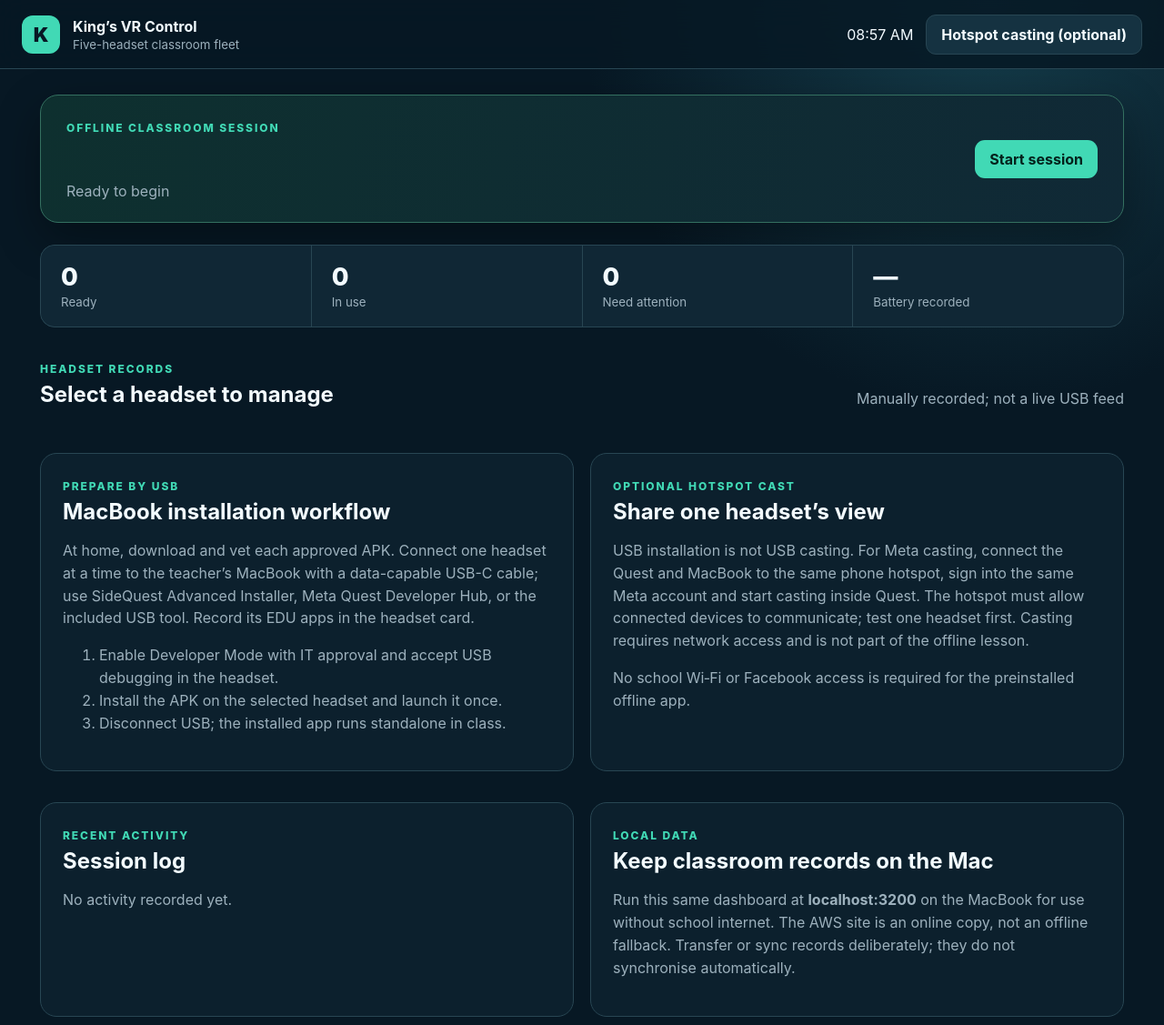
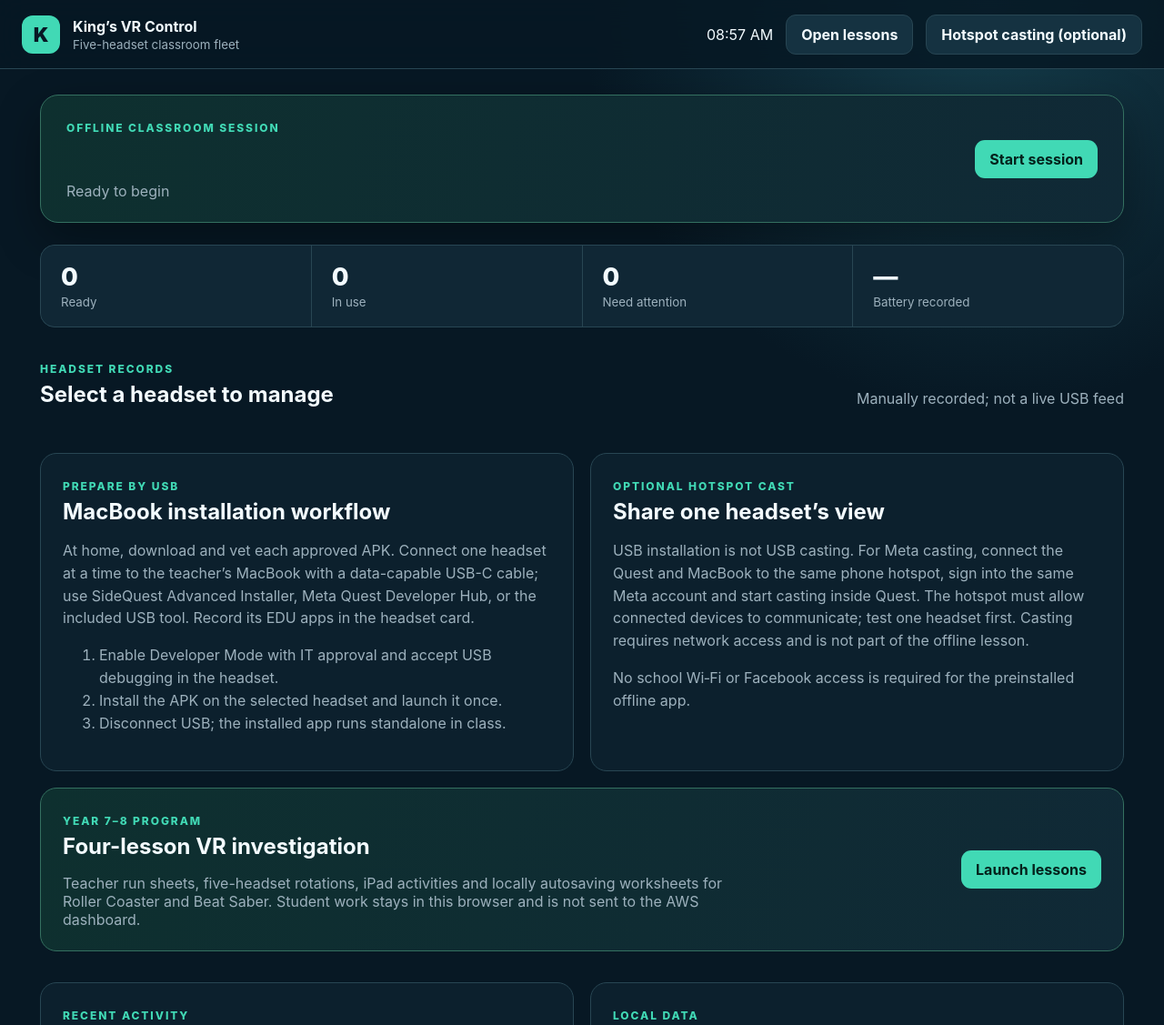
Before and after one commit to trevore777/kings-vr-control, a website: page public/index.html in a window 1280 px wide. Shown: the top 1127 px of the page at 91% size. Drawn offline with Linux system fonts and the light colour scheme; no server answers.

Commit message:
Restore lesson links on dashboard

```diff
--- a/public/index.html
+++ b/public/index.html
@@ -3,14 +3,14 @@
 <head>
   <meta charset="utf-8"><meta name="viewport" content="width=device-width,initial-scale=1">
   <meta name="theme-color" content="#071824"><meta name="description" content="Teacher control dashboard for the King's VR headset fleet">
-  <link rel="icon" href="/favicon.svg" type="image/svg+xml"><link rel="stylesheet" href="/styles.css">
+  <link rel="icon" href="/favicon.svg" type="image/svg+xml"><link rel="stylesheet" href="/styles.css"><link rel="stylesheet" href="/dashboard-extra.css">
   <title>King’s VR Control</title>
   <style>dialog textarea{font:inherit;width:100%;border:1px solid #284653;border-radius:10px;background:#071824;color:#f3fbff;padding:12px;resize:vertical}</style>
 </head>
 <body>
   <header>
     <div class="brand"><span class="mark">K</span><div><strong>King’s VR Control</strong><small>Five-headset classroom fleet</small></div></div>
-    <div class="header-actions"><span id="clock"></span><button id="cast" class="secondary">Hotspot casting (optional)</button></div>
+    <div class="header-actions"><span id="clock"></span><a class="button-link secondary student-link" href="/learn" target="_blank">Open lessons</a><button id="cast" class="secondary">Hotspot casting (optional)</button></div>
   </header>
   <main>
     <section class="session-panel">
@@ -22,6 +22,7 @@
     </div>
     <section><div class="section-heading"><div><span class="eyebrow">HEADSET RECORDS</span><h1>Select a headset to manage</h1></div><span class="refresh-note">Manually recorded; not a live USB feed</span></div><div id="devices" class="device-grid"></div></section>
     <section class="lower-grid"><article><span class="eyebrow">PREPARE BY USB</span><h2>MacBook installation workflow</h2><p>At home, download and vet each approved APK. Connect one headset at a time to the teacher’s MacBook with a data-capable USB-C cable; use SideQuest Advanced Installer, Meta Quest Developer Hub, or the included USB tool. Record its EDU apps in the headset card.</p><ol><li>Enable Developer Mode with IT approval and accept USB debugging in the headset.</li><li>Install the APK on the selected headset and launch it once.</li><li>Disconnect USB; the installed app runs standalone in class.</li></ol></article><article><span class="eyebrow">OPTIONAL HOTSPOT CAST</span><h2>Share one headset’s view</h2><p>USB installation is not USB casting. For Meta casting, connect the Quest and MacBook to the same phone hotspot, sign into the same Meta account and start casting inside Quest. The hotspot must allow connected devices to communicate; test one headset first. Casting requires network access and is not part of the offline lesson.</p><p class="muted">No school Wi‑Fi or Facebook access is required for the preinstalled offline app.</p></article></section>
+    <section class="program-callout"><div><span class="eyebrow">YEAR 7–8 PROGRAM</span><h2>Four-lesson VR investigation</h2><p>Teacher run sheets, five-headset rotations, iPad activities and locally autosaving worksheets for Roller Coaster and Beat Saber. Student work stays in this browser and is not sent to the AWS dashboard.</p></div><a class="button-link primary" href="/learn" target="_blank">Launch lessons</a></section>
     <section class="lower-grid"><article><span class="eyebrow">RECENT ACTIVITY</span><h2>Session log</h2><div id="events" class="events"><p class="muted">No activity recorded yet.</p></div></article><article><span class="eyebrow">LOCAL DATA</span><h2>Keep classroom records on the Mac</h2><p>Run this same dashboard at <b>localhost:3200</b> on the MacBook for use without school internet. The AWS site is an online copy, not an offline fallback. Transfer or sync records deliberately; they do not synchronise automatically.</p></article></section>
   </main>
   <dialog id="device-dialog"><form method="dialog"><button class="close" value="cancel" aria-label="Close">×</button><span class="eyebrow" id="dialog-model"></span><h2 id="dialog-title"></h2><label id="student-code-label">Student number (MacBook only)<input id="student-code" inputmode="numeric" pattern="[0-9]*" maxlength="12" placeholder="Digits from school email; not the email"></label><label>Learning activity<input id="activity" maxlength="100" placeholder="e.g. VR safety investigation"></label><label>Installed EDU apps / versions<textarea id="installed-apps" maxlength="500" rows="3" placeholder="e.g. Inside the PC 1.0"></textarea></label><label>Battery checked manually (%)<input id="battery" type="number" min="0" max="100" placeholder="Unknown"></label><label>Status<select id="status"><option value="ready">Ready</option><option value="active">In use</option><option value="attention">Needs attention</option><option value="charging">Charging</option></select></label><button id="save-device" class="primary" value="default">Save headset</button></form></dialog>
```
